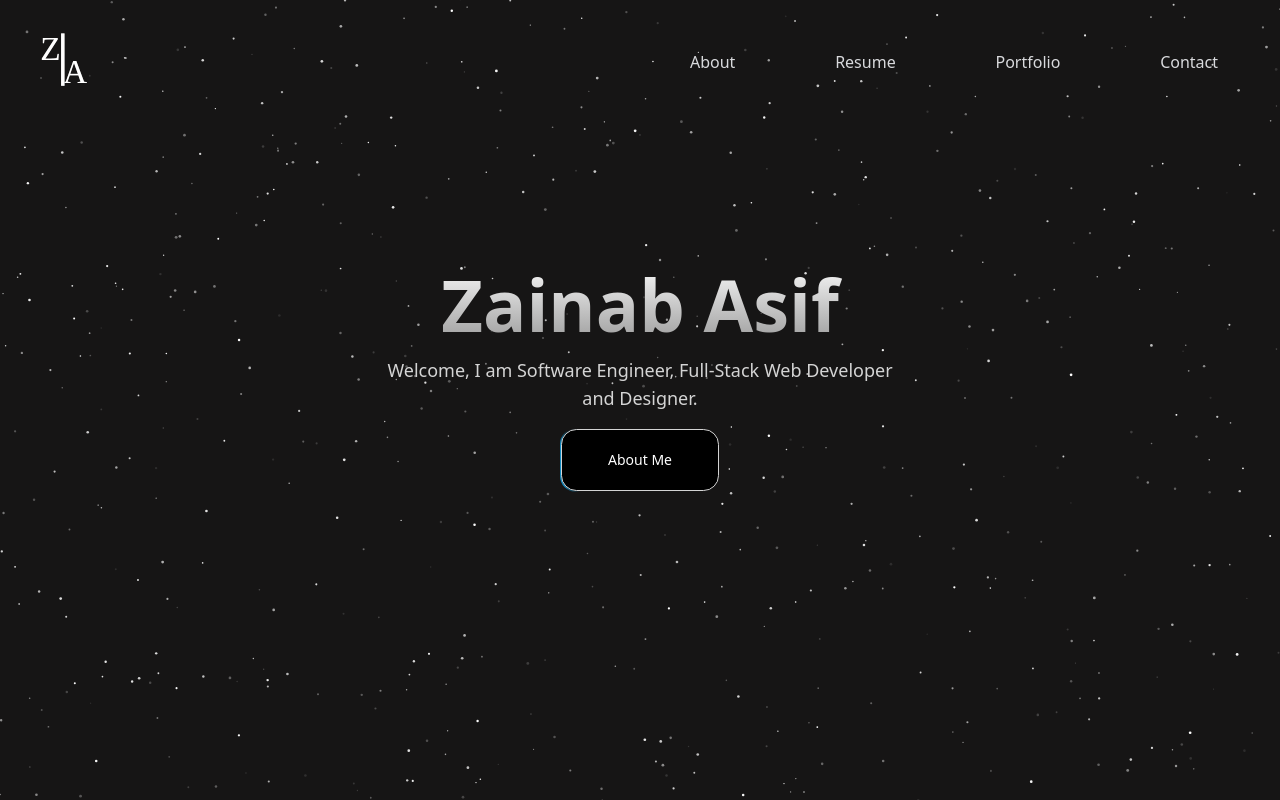
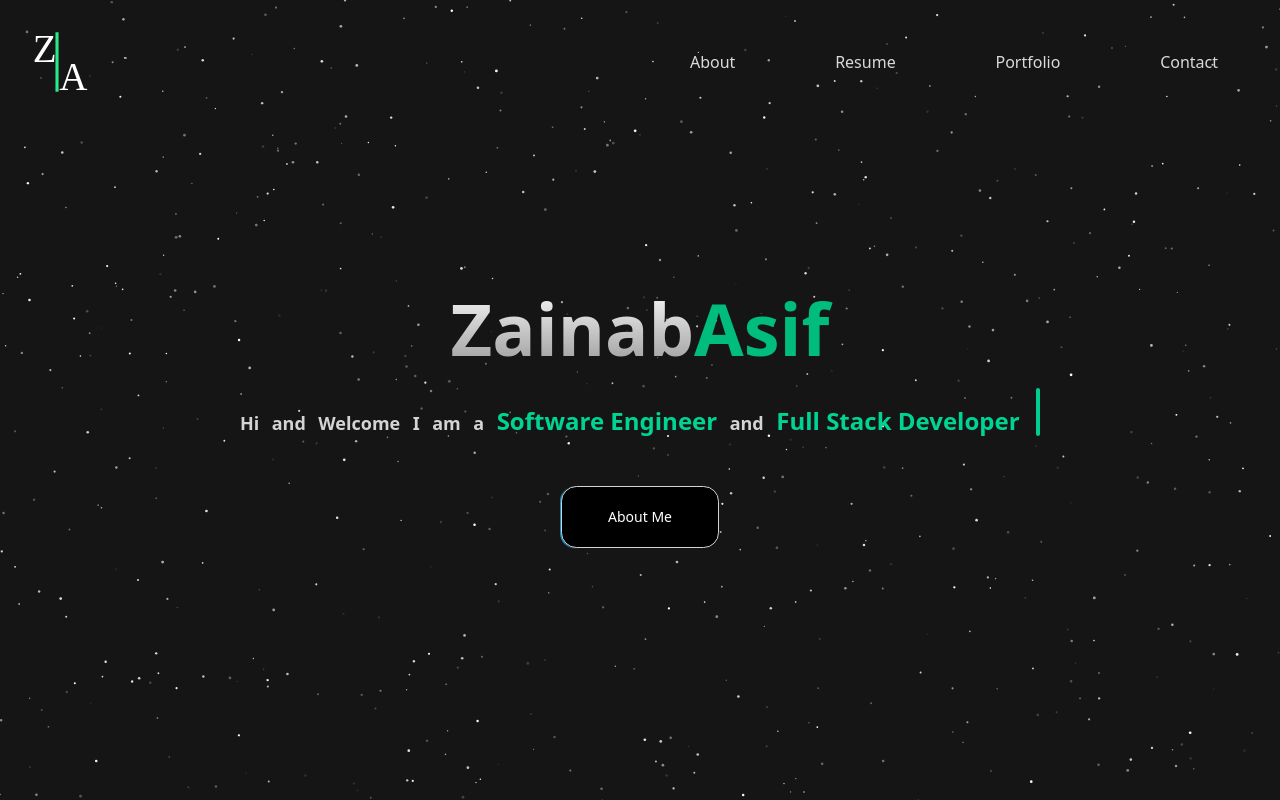
Before and after one commit to za-inab/zainab, a Next.js app: page / in a window 1280 px wide. Built offline with nearby package versions, Linux system fonts and the light colour scheme.

Commit message:
adjusted logo

```diff
--- a/src/components/heroSection/HeroSection.tsx
+++ b/src/components/heroSection/HeroSection.tsx
@@ -2,8 +2,11 @@
 import { SparklesCore } from "@/components/ui/sparkles";
 import Link from "next/link";
 import { Button } from "@/components/ui/moving-border";
+import { TypewriterEffectSmooth } from "../ui/typewriter-effect";
+import words from "@/data/introData.json";
 
 function HeroSection() {
+  console.log("words: ", words);
   return (
     <div className="h-full w-full flex flex-col items-center justify-center ">
       <SparklesCore
@@ -15,14 +18,23 @@
         className="w-full h-full"
         particleColor="#FFFFFF"
       />
-      <div className="p-4 absolute z-10 w-full text-center -mt-10">
-        <h1 className="mt-20 md:mt-0 text-7xl md:text-7xl font-bold bg-clip-text text-transparent bg-gradient-to-b from-neutral-100 to-neutral-400 ">
-          Zainab Asif
-        </h1>
-        <p className="mt-4 font-normal text-base md:text-lg text-neutral-300 max-w-lg mx-auto">
-          Welcome, I am Software Engineer, Full-Stack Web Developer and
-          Designer.
-        </p>
+      <div className="p-4 absolute z-10 w-full text-center mt-10">
+        <div className="flex flex-row justify-center items-center">
+          <h1 className="mt-20 md:mt-0 text-7xl md:text-7xl font-bold bg-clip-text text-transparent bg-gradient-to-b from-neutral-100 to-neutral-400 ">
+            Zainab
+          </h1>
+          <h1 className="mt-20 md:mt-0 text-7xl md:text-7xl font-bold text-emerald-500">
+            Asif
+          </h1>
+        </div>
+        <div className="flex text-neutral-300 justify-center items-center text-center">
+          <TypewriterEffectSmooth
+            className="flex flex-row text-center"
+            cursorClassName="bg-emerald-400 items-center"
+            words={words.words}
+          />
+        </div>
+
         <div className="mt-4">
           <Link href={"/about"}>
             <Button
--- a/src/components/navbar/Navbar.tsx
+++ b/src/components/navbar/Navbar.tsx
@@ -1,5 +1,5 @@
 import React from "react";
-import logo from "./../../../public/ZainabAsif_white.svg";
+import logo from "./../../../public/ZA_green_white.svg";
 import Image from "next/image";
 import MenuItems from "./MenuItems";
 import { cn } from "@/lib/utils";
@@ -10,7 +10,11 @@
     <div className={cn("fixed grid grid-cols-4 p-3 w-screen")}>
       <div className={cn("col-span-2 flex content-center justify-start")}>
         <Link href={"/"}>
-          <Image src={logo} alt="logo" className={cn("w-25 h-25")} />
+          <Image
+            src={logo}
+            alt="logo"
+            className={cn("w-25 h-25 -emerald-400")}
+          />
         </Link>
       </div>
       <div className={cn("col-span-2 content-center justify-around")}>
--- /dev/null
+++ b/src/components/ui/typewriter-effect.tsx
@@ -0,0 +1,187 @@
+"use client";
+
+import { cn } from "@/lib/utils";
+import { motion, stagger, useAnimate, useInView } from "motion/react";
+import { useEffect } from "react";
+
+export const TypewriterEffect = ({
+  words,
+  className,
+  cursorClassName,
+}: {
+  words: {
+    text: string;
+    className?: string;
+  }[];
+  className?: string;
+  cursorClassName?: string;
+}) => {
+  // split text inside of words into array of characters
+  const wordsArray = words.map((word) => {
+    return {
+      ...word,
+      text: word.text.split(""),
+    };
+  });
+
+  const [scope, animate] = useAnimate();
+  const isInView = useInView(scope);
+  useEffect(() => {
+    if (isInView) {
+      animate(
+        "span",
+        {
+          display: "inline-block",
+          opacity: 1,
+          width: "fit-content",
+        },
+        {
+          duration: 0.3,
+          delay: stagger(0.1),
+          ease: "easeInOut",
+        }
+      );
+    }
+  }, [isInView]);
+
+  const renderWords = () => {
+    return (
+      <motion.div ref={scope} className="inline">
+        {wordsArray.map((word, idx) => {
+          return (
+            <div key={`word-${idx}`} className="inline-block">
+              {word.text.map((char, index) => (
+                <motion.span
+                  initial={{}}
+                  key={`char-${index}`}
+                  className={cn(
+                    `dark:text-white text-black opacity-0 hidden`,
+                    word.className
+                  )}
+                >
+                  {char}
+                </motion.span>
+              ))}
+              &nbsp;
+            </div>
+          );
+        })}
+      </motion.div>
+    );
+  };
+  return (
+    <div
+      className={cn(
+        "text-base sm:text-xl md:text-3xl lg:text-5xl font-bold text-center",
+        className
+      )}
+    >
+      {renderWords()}
+      <motion.span
+        initial={{
+          opacity: 0,
+        }}
+        animate={{
+          opacity: 1,
+        }}
+        transition={{
+          duration: 0.8,
+          repeat: Infinity,
+          repeatType: "reverse",
+        }}
+        className={cn(
+          "inline-block rounded-sm w-[4px] h-4 md:h-6 lg:h-10 bg-blue-500",
+          cursorClassName
+        )}
+      ></motion.span>
+    </div>
+  );
+};
+
+export const TypewriterEffectSmooth = ({
+  words,
+  className,
+  cursorClassName,
+}: {
+  words: {
+    text: string;
+    className?: string;
+  }[];
+  className?: string;
+  cursorClassName?: string;
+}) => {
+  // split text inside of words into array of characters
+  const wordsArray = words.map((word) => {
+    return {
+      ...word,
+      text: word.text.split(""),
+    };
+  });
+  const renderWords = () => {
+    return (
+      <div>
+        {wordsArray.map((word, idx) => {
+          return (
+            <div key={`word-${idx}`} className="inline-block">
+              {word.text.map((char, index) => (
+                <span
+                  key={`char-${index}`}
+                  className={cn(`dark:text-white text-black `, word.className)}
+                >
+                  {char}
+                </span>
+              ))}
+              &nbsp;
+            </div>
+          );
+        })}
+      </div>
+    );
+  };
+
+  return (
+    <div className={cn("flex space-x-1 my-6", className)}>
+      <motion.div
+        className="overflow-hidden pb-2"
+        initial={{
+          width: "0%",
+        }}
+        whileInView={{
+          width: "fit-content",
+        }}
+        transition={{
+          duration: 2,
+          ease: "linear",
+          delay: 1,
+        }}
+      >
+        <div
+          className="text-xs sm:text-base md:text-xl lg:text:3xl xl:text-5xl font-bold"
+          style={{
+            whiteSpace: "nowrap",
+          }}
+        >
+          {renderWords()}{" "}
+        </div>{" "}
+      </motion.div>
+      <motion.span
+        initial={{
+          opacity: 0,
+        }}
+        animate={{
+          opacity: 1,
+        }}
+        transition={{
+          duration: 0.8,
+
+          repeat: Infinity,
+          repeatType: "reverse",
+        }}
+        className={cn(
+          "block rounded-sm w-[4px]  h-4 sm:h-6 xl:h-12 bg-blue-500",
+          cursorClassName
+        )}
+      ></motion.span>
+    </div>
+  );
+};
--- /dev/null
+++ b/src/data/introData.json
@@ -0,0 +1,40 @@
+{
+  "words": [
+    {
+      "text": "Hi",
+      "className": "text-lg text-neutral-300"
+    },
+    {
+      "text": "and",
+      "className": "text-lg text-neutral-300"
+    },
+    {
+      "text": "Welcome",
+      "className": "text-lg text-neutral-300"
+    },
+    {
+      "text": "I",
+      "className": "text-lg text-neutral-300"
+    },
+    {
+      "text": "am",
+      "className": "text-lg text-neutral-300"
+    },
+    {
+      "text": "a",
+      "className": "text-lg text-neutral-300"
+    },
+    {
+      "text": " Software Engineer",
+      "className": "text-2xl text-neutral-300 text-emerald-400"
+    },
+    {
+      "text": "and",
+      "className": "text-lg text-neutral-300"
+    },
+    {
+      "text": "Full Stack Developer",
+      "className": "text-2xl text-neutral-300 text-emerald-400"
+    }
+  ]
+}
```
Also changed, not shown: public/ZA_green_white.svg (added), public/ZaMono.png (added).
